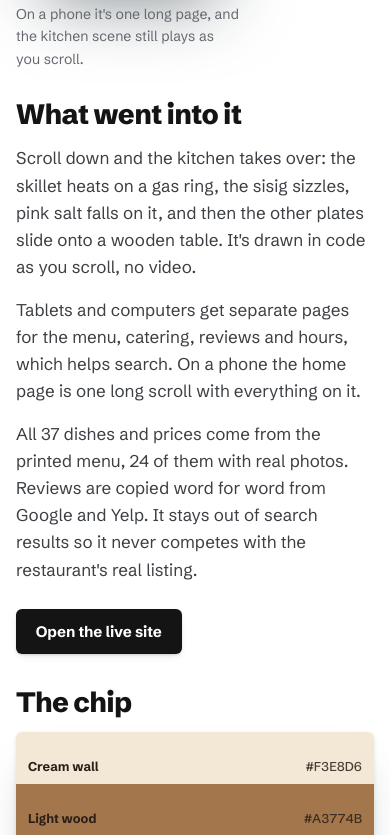
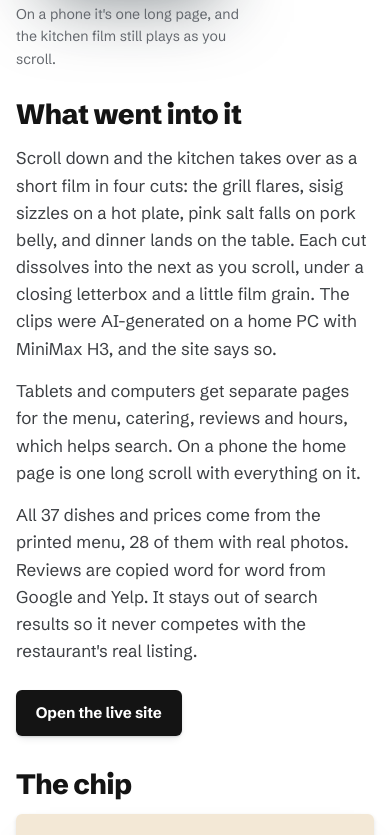
Before and after one commit to aidentriunfante31-code/aidentriunfante31-code.github.io, a plain HTML site: page index.html in a window 390 px wide. Shown: the part 6510-7345 px from the top of the page. Drawn offline with Linux system fonts and the light colour scheme.

Commit message:
Pink Salt Grill: kitchen film screenshots and copy
New storyboard and phone shot showing the four-clip kitchen film, updated
description (AI-generated with MiniMax H3, 28 dishes with photos), darker
label on the Light wood swatch for contrast.

Co-Authored-By: Claude Opus 5.5 <noreply@anthropic.com>

```diff
--- a/index.html
+++ b/index.html
@@ -188,15 +188,15 @@
 
     <div class="detail">
       <figure class="phone">
-        <div class="phone-mat"><img src="assets/pinksalt-mobile.jpg" alt="The same site on a phone, mid-scroll in the kitchen scene: pink salt falling onto a sizzling skillet of sisig over a gas flame" width="390" height="844" loading="lazy"></div>
-        <figcaption>On a phone it's one long page, and the kitchen scene still plays as you scroll.</figcaption>
+        <div class="phone-mat"><img src="assets/pinksalt-mobile.jpg" alt="The same site on a phone, mid-scroll in the kitchen film: sisig sizzling on a hot plate under a fried egg" width="390" height="844" loading="lazy"></div>
+        <figcaption>On a phone it's one long page, and the kitchen film still plays as you scroll.</figcaption>
       </figure>
 
       <div class="detail-text">
         <h2>What went into it</h2>
-        <p>Scroll down and the kitchen takes over: the skillet heats on a gas ring, the sisig sizzles, pink salt falls on it, and then the other plates slide onto a wooden table. It's drawn in code as you scroll, no video.</p>
+        <p>Scroll down and the kitchen takes over as a short film in four cuts: the grill flares, sisig sizzles on a hot plate, pink salt falls on pork belly, and dinner lands on the table. Each cut dissolves into the next as you scroll, under a closing letterbox and a little film grain. The clips were AI-generated on a home PC with MiniMax H3, and the site says so.</p>
         <p>Tablets and computers get separate pages for the menu, catering, reviews and hours, which helps search. On a phone the home page is one long scroll with everything on it.</p>
-        <p>All 37 dishes and prices come from the printed menu, 24 of them with real photos. Reviews are copied word for word from Google and Yelp. It stays out of search results so it never competes with the restaurant's real listing.</p>
+        <p>All 37 dishes and prices come from the printed menu, 28 of them with real photos. Reviews are copied word for word from Google and Yelp. It stays out of search results so it never competes with the restaurant's real listing.</p>
         <a class="btn btn-ink" href="https://aidentriunfante31-code.github.io/pink-salt-grill/" target="_blank" rel="noopener">Open the live site</a>
       </div>
 
@@ -204,7 +204,7 @@
         <h2>The chip</h2>
         <ul>
           <li style="--c:#f3e8d6; --t:#2b1e17"><span>Cream wall</span><code>#F3E8D6</code></li>
-          <li style="--c:#a3774b; --t:#2b1e17"><span>Light wood</span><code>#A3774B</code></li>
+          <li style="--c:#a3774b; --t:#050302"><span>Light wood</span><code>#A3774B</code></li>
           <li style="--c:#c22a74; --t:#ffffff"><span>Sign pink</span><code>#C22A74</code></li>
           <li style="--c:#16110e; --t:#ffffff"><span>Lamp-lit night</span><code>#16110E</code></li>
           <li style="--c:#e3c47a; --t:#2b1e17"><span>Gold leaf</span><code>#E3C47A</code></li>
@@ -216,7 +216,7 @@
     <figure class="scroller">
       <figcaption><h2>The whole page</h2><p>Scroll inside the frame to read it top to bottom.</p></figcaption>
       <div class="scroll-frame" tabindex="0" aria-label="Frames from the Pink Salt Grill concept site, top to bottom, scrollable">
-        <img src="assets/pinksalt-full.jpg" alt="Frames from top to bottom: the lamp-lit hero; the kitchen scene from flame to sizzle to pink salt to the wooden table; the framed best sellers; Google reviews with the Google and Yelp ratings; links to the menu, catering and visit pages; the menu page with dish photos; and the reviews page" width="900" height="6242" loading="lazy">
+        <img src="assets/pinksalt-full.jpg" alt="Frames from top to bottom: the lamp-lit hero; the kitchen film from grill flames to sizzling sisig to pink salt to the dinner table; the framed best sellers; Google reviews with the Google and Yelp ratings; links to the menu, catering and visit pages; the menu page with dish photos; and the reviews page" width="900" height="6242" loading="lazy">
       </div>
     </figure>
   </div>
```
Also changed, not shown: assets/pinksalt-desktop.jpg, assets/pinksalt-full.jpg, assets/pinksalt-mobile.jpg.
